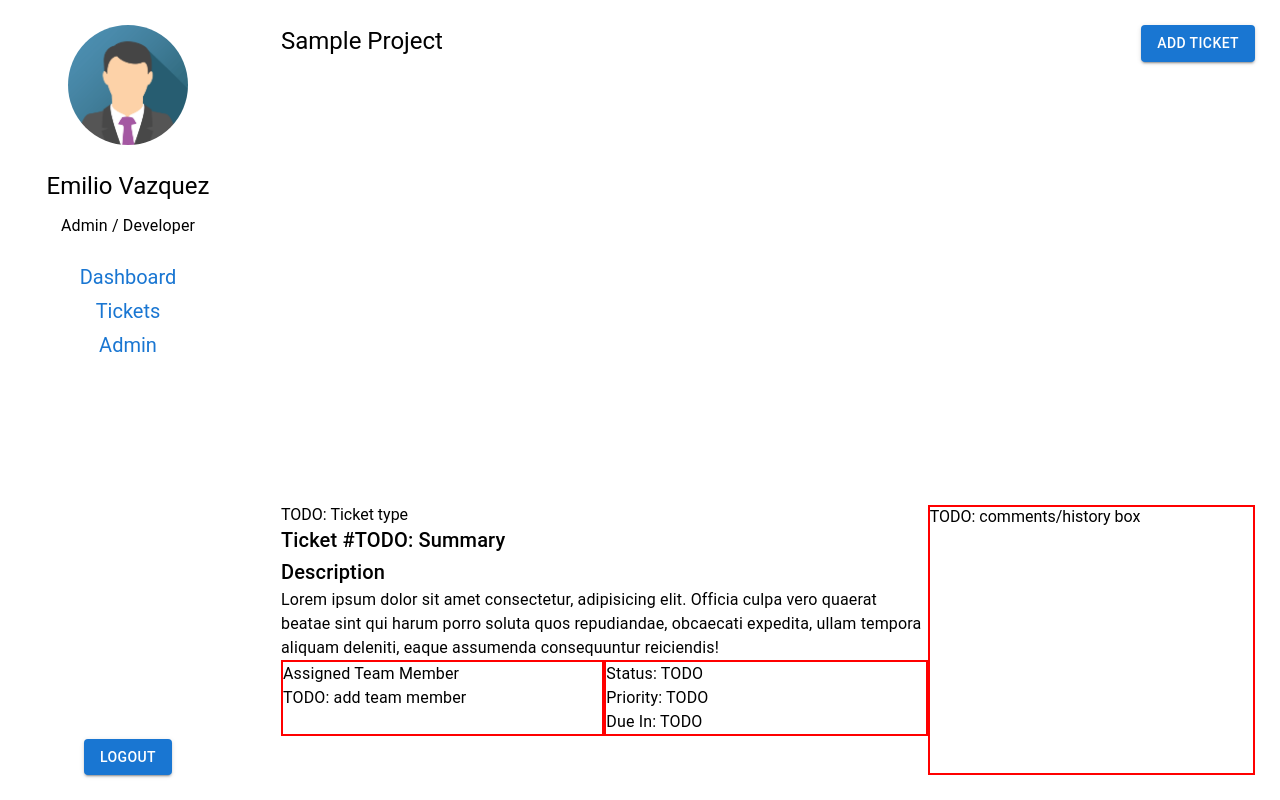
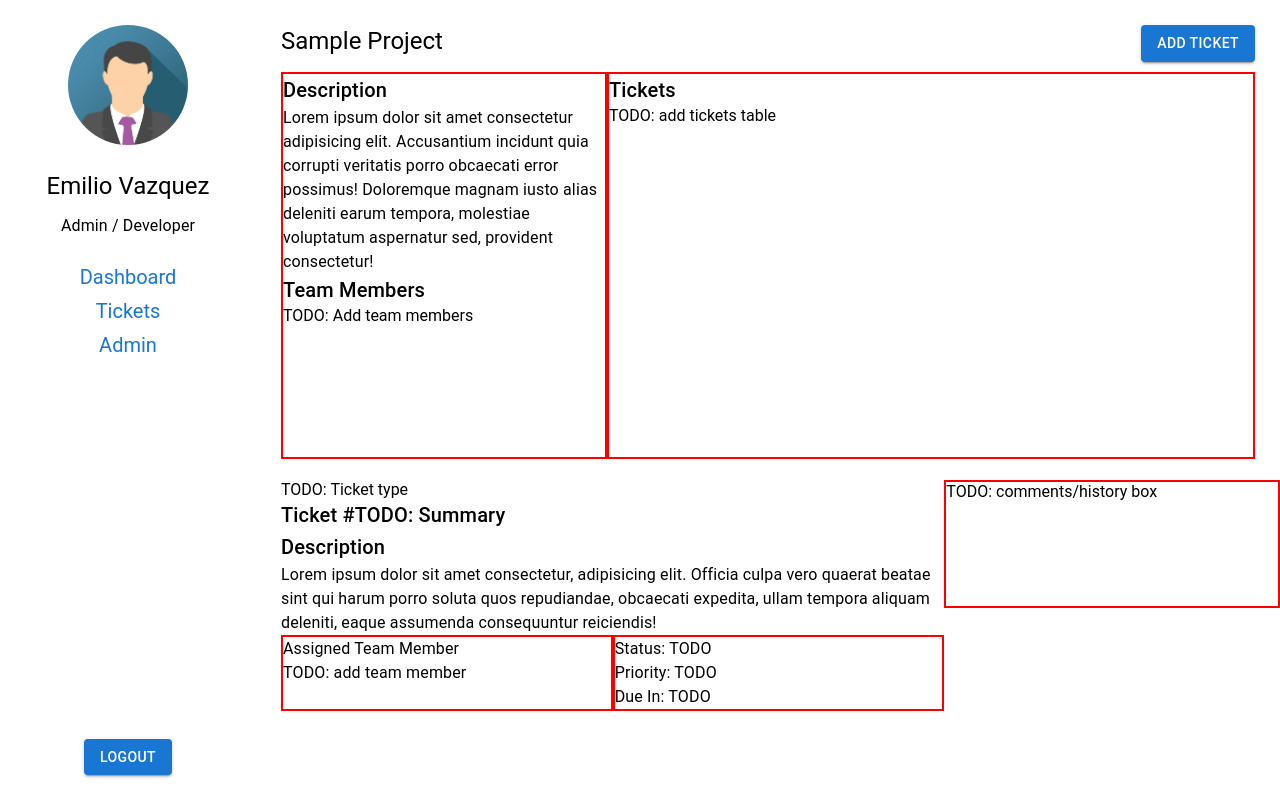
Before and after one commit to emilio-fv/Project-S, a React (Create React App) app in the folder client/: page /project in a window 1280 px wide. Built offline with nearby package versions, Linux system fonts and the light colour scheme.

Commit message:
modularize components

```diff
--- /dev/null
+++ b/client/src/components/LoginForm/index.jsx
@@ -0,0 +1 @@
+// TODO
--- a/client/src/components/ProjectOverview.jsx
+++ b/client/src/components/ProjectDetails/index.jsx
@@ -2,9 +2,9 @@ import React from 'react';
 import Box from '@mui/material/Box';
 import Typography from '@mui/material/Typography';
 
-const ProjectOverview = (props) => {
+const ProjectDetails = (props) => {
     return (
-        <Box sx={{ display: 'flex' }}>
+        <Box sx={{ height: '90%', width: '100%', display: 'flex' }}>
             <Box sx={{ flex: 1, border: '2px solid red' }}>
                 <Box>
                     <Typography variant='h6' component='h2'>Description</Typography>
@@ -23,4 +23,4 @@ const ProjectOverview = (props) => {
     )
 }
 
-export default ProjectOverview;
+export default ProjectDetails;
--- a/client/src/components/ProjectsTable.jsx
+++ b/client/src/components/ProjectsDisplay/index.jsx
@@ -16,7 +16,7 @@ import TablePagination from '@mui/material/TablePagination';
 import { useTheme } from '@emotion/react';
 import { useState } from 'react';
 import PropTypes from 'prop-types';
-import sampleProjects from '../data/projectData'
+import sampleProjects from '../../data/projectData'
 import { Typography } from '@mui/material';
 
 function TablePaginationActions(props) {
@@ -87,7 +87,7 @@ const tableHeaders = [
 	"Team Members"
 ]
 
-export default function ProjectsTable() {
+export default function ProjectsDisplay() {
     const [page, setPage] = useState(0);
     const [rowsPerPage, setRowsPerPage] = useState(5);
 
--- a/client/src/components/SecondaryDisplay/index.jsx
+++ b/client/src/components/SecondaryDisplay/index.jsx
@@ -4,7 +4,7 @@ import Box from '@mui/material/Box';
 
 const SecondaryDisplay = (props) => {
   return (
-    <Box sx={{ maxHeight: '40%', flex: 2, padding: '25px' }}>
+    <Box sx={{ maxHeight: '40%', flex: 2, paddingLeft: '25px' }}>
         <Typography variant='h5' component="h2">{props.displayTitle}</Typography>
         {
           props.display
--- a/client/src/components/TicketDisplay.jsx
+++ b/client/src/components/TicketDisplay/index.jsx
@@ -4,7 +4,7 @@ import Box from '@mui/material/Box';
 
 const TicketDisplay = (props) => {
     return (
-        <Box sx={{ maxHeight: '40%', flex: 2, padding: '25px', display: 'flex' }}>
+        <Box sx={{ maxHeight: '40%', flex: 2, display: 'flex' }}>
             <Box sx={{ flex: 2 }}>
                 <p>TODO: Ticket type</p>
                 <Typography variant='h6' component='h2'>Ticket #TODO: Summary</Typography>
--- a/client/src/views/dashboard.jsx
+++ b/client/src/views/dashboard.jsx
@@ -3,7 +3,7 @@ import Sidebar from '../components/Sidebar';
 import MainDisplay from '../components/MainDisplay';
 import SecondaryDisplay from '../components/SecondaryDisplay';
 import TicketsDisplay from '../components/TicketsDisplay';
-import ProjectsTable from '../components/ProjectsTable';
+import ProjectsDisplay from '../components/ProjectsDisplay';
 import Box from '@mui/material/Box';
 import StyledModal from '../components/Modal';
 import { useState } from 'react';
@@ -33,7 +33,7 @@ const Dashboard = (props) => {
             <Box sx={{ width: '100%',  height: '100vh', maxHeight: '100vh', display: 'flex' }}>
                 <Sidebar />
                 <Box sx={{ flex: 4, display: 'flex', flexDirection: 'column' }}>
-                    <MainDisplay displayTitle={"Projects"} buttonText={"Add Project"} clickAction={handleOpen} display={<ProjectsTable />} />
+                    <MainDisplay displayTitle={"Projects"} buttonText={"Add Project"} clickAction={handleOpen} display={<ProjectsDisplay />} />
                     <SecondaryDisplay displayTitle={"Tickets"} display={<TicketsDisplay />} />
                 </Box>
             </Box>
--- a/client/src/views/project.jsx
+++ b/client/src/views/project.jsx
@@ -3,7 +3,8 @@ import Sidebar from '../components/Sidebar';
 import MainDisplay from '../components/MainDisplay';
 import Box from '@mui/material/Box';
 import TicketDisplay from '../components/TicketDisplay';
-import ProjectOverview from '../components/ProjectOverview';
+import ProjectDetails from '../components/ProjectDetails';
+import SecondaryDisplay from '../components/SecondaryDisplay';
 
 const Project = (props) => {
 
@@ -12,8 +13,8 @@ const Project = (props) => {
         <Box sx={{ width: '100%',  height: '100vh', maxHeight: '100vh', display: 'flex' }}>
             <Sidebar />
             <Box sx={{ flex: 4, display: 'flex', flexDirection: 'column' }}>
-                <MainDisplay displayTitle={"Sample Project"} buttonText={"Add Ticket"} displayTable={<ProjectOverview />}/>
-                <TicketDisplay />
+                <MainDisplay displayTitle={"Sample Project"} buttonText={"Add Ticket"} display={<ProjectDetails />}/>
+                <SecondaryDisplay displayTitle={""} display={<TicketDisplay />}/>
             </Box>
 
         </Box>
```
Also changed, not shown: client/src/components/RegisterForm/index.jsx (added), client/src/components/registerForm.jsx (deleted).
